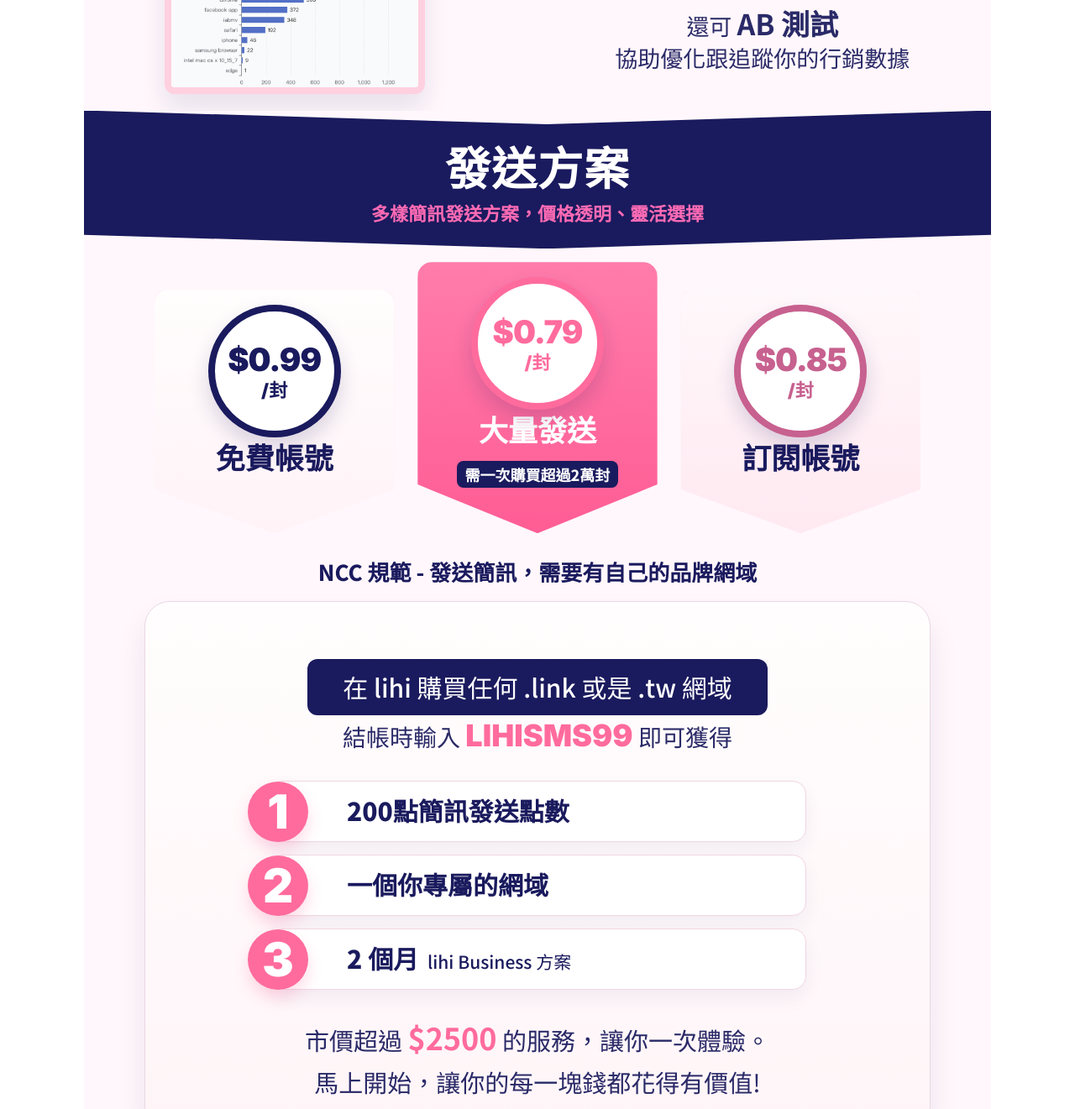
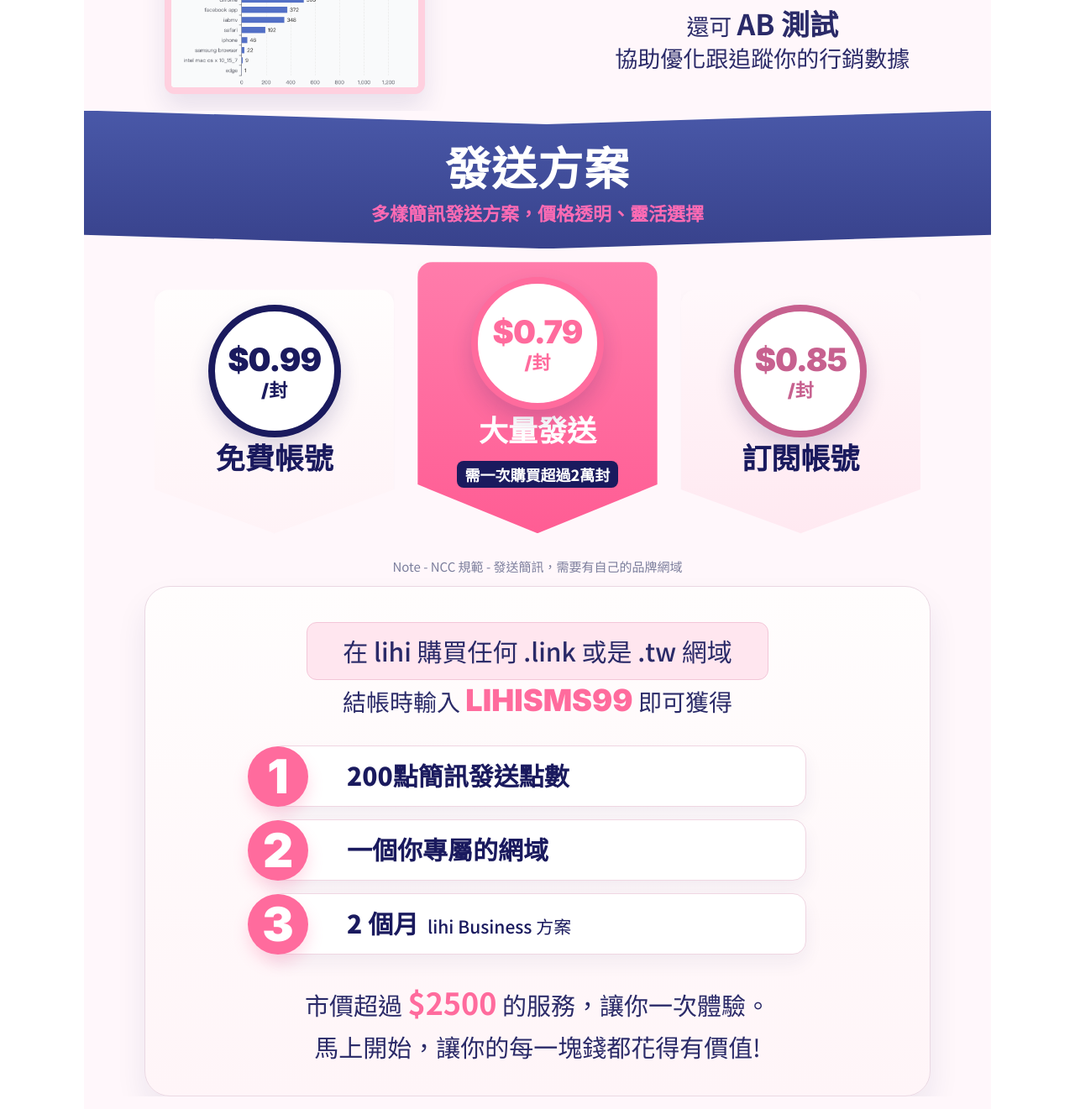
Before and after one commit to JardiniTsai168/lihisms-mirror, a plain HTML site: page preview-brand/index.html in a window 1280 px wide. Shown: the part 1811-3132 px from the top of the page at 84% size. Drawn offline with Linux system fonts and the light colour scheme.

Commit message:
Soften preview brand section colors

```diff
--- a/preview-brand/index.html
+++ b/preview-brand/index.html
@@ -99,7 +99,7 @@ button{font-family:inherit}
 .sms-wordmark{font-size:36px;line-height:1;font-weight:900;font-style:italic;letter-spacing:-1px;color:var(--ink);flex-shrink:0}
 .sms-wordmark span{color:var(--pink)}
 .shorturl{padding-top:0;padding-bottom:20px;background:#fff7fb}
-.shorturl .band{margin:0 -72px 18px;padding:18px 72px 16px;background:#1A1A5E}
+.shorturl .band{margin:0 -72px 18px;padding:18px 72px 16px;background:linear-gradient(180deg,#4856a4 0%,#37418b 100%)}
 .shorturl-title{display:flex;flex-direction:column;align-items:center;gap:4px;margin:0}
 .shorturl-brand{font:900 54px/1 'Inter','Noto Sans TC',sans-serif;font-style:italic;letter-spacing:.5px;color:#fff;text-shadow:none}
 .shorturl-copy{font-size:46px;line-height:1.12;font-weight:800;letter-spacing:1px;color:#FF6B9D;paint-order:stroke fill;-webkit-text-stroke:0;text-shadow:none}
@@ -121,7 +121,7 @@ button{font-family:inherit}
 .ab-note{margin-top:28px;text-align:center;color:#2A2A68;font-size:27px;line-height:1.35}
 .ab-note strong{font-size:34px}
 .plans{padding:0 84px 28px;background:#fff7fb;overflow:visible}
-.plans .band{margin:0 -84px 16px;padding:34px 72px 26px;background:#1A1A5E}
+.plans .band{margin:0 -84px 16px;padding:34px 72px 26px;background:linear-gradient(180deg,#4958a8 0%,#38428c 100%)}
 .plan-grid{display:grid;grid-template-columns:repeat(3,1fr);gap:28px;align-items:end;padding-top:0}
 .price-card{position:relative;min-height:290px;padding:180px 22px 54px;text-align:center;color:#1A1A5E;background:linear-gradient(180deg,#fffdfd,#fff3f7);clip-path:polygon(0 0,100% 0,100% 82%,50% 100%,0 82%);border-radius:18px 18px 0 0;box-shadow:0 18px 32px rgba(26,26,94,.09)}
 .price-card:nth-child(2){background:linear-gradient(180deg,#ff7cab,#ff5d94);color:#fff;min-height:322px}
@@ -134,12 +134,12 @@ button{font-family:inherit}
 .price-card h3{font-size:35px;font-weight:900;line-height:1.1}
 .price-card p{display:inline-block;margin-top:18px;background:#1A1A5E;color:#fff;border-radius:8px;padding:5px 10px;font-size:18px;line-height:1.25;font-weight:800;white-space:nowrap}
 .promo{padding:0 72px;background:#fff7fb;text-align:center}
-.promo-note{margin:0 auto 18px;max-width:980px;padding:0 22px;color:#1A1A5E;font-size:26px;font-weight:800;line-height:1.35;text-align:center}
+.promo-note{margin:0 auto 12px;max-width:980px;padding:0 22px;color:#7c7f9d;font-size:15px;font-weight:400;line-height:1.55;text-align:center}
 .promo-top{background:#1A1A5E;color:#fff;padding:64px 72px 58px;clip-path:polygon(0 0,51% 14%,100% 0,100% 86%,51% 100%,0 86%)}
 .promo-top h2{font:900 58px/1.1 'Inter','Noto Sans TC',sans-serif}
 .promo-top strong{display:block;font-size:72px;color:var(--ink);-webkit-text-stroke:0;text-shadow:4px 0 0 #fff,-4px 0 0 #fff,0 4px 0 #fff,0 -4px 0 #fff,3px 3px 0 #fff,-3px 3px 0 #fff,3px -3px 0 #fff,-3px -3px 0 #fff;margin-top:8px}
-.promo-body{background:linear-gradient(180deg,#fffdfd,#fff5f8);color:#2A2A68;padding:68px 108px 36px;clip-path:none;border:1px solid #ead8e3;border-radius:30px;box-shadow:0 20px 36px rgba(26,26,94,.08)}
-.promo-pill{display:inline-block;background:#1A1A5E;color:#fff;padding:11px 42px;border-radius:12px;font-size:30px;font-weight:500;margin-bottom:4px}
+.promo-body{background:linear-gradient(180deg,#fffdfd,#fff5f8);color:#2A2A68;padding:42px 108px 36px;clip-path:none;border:1px solid #ead8e3;border-radius:30px;box-shadow:0 20px 36px rgba(26,26,94,.08)}
+.promo-pill{display:inline-block;background:#ffe6ef;color:#2A2A68;padding:11px 42px;border-radius:12px;border:1px solid #f3c6d8;font-size:30px;font-weight:500;margin-bottom:4px}
 .promo-code{font-size:28px;margin-bottom:22px;color:#2A2A68}
 .promo-code strong{font:900 36px/1 'Inter',sans-serif;color:#FF6B9D;text-shadow:none}
 .gift-list{max-width:640px;margin:32px auto 28px;display:grid;gap:15px;text-align:left}
@@ -263,6 +263,7 @@ button{font-family:inherit}
   .price-bubble{width:142px;height:142px;font-size:35px}
   .promo{padding:0 24px}
   .promo-top,.promo-body{padding-left:24px;padding-right:24px}
+  .promo-note{margin-bottom:10px;font-size:14px;padding:0 8px}
   .promo-top h2{font-size:42px}
   .promo-top strong{font-size:52px}
   .promo-pill{font-size:23px;padding:10px 20px}
@@ -319,8 +320,10 @@ button{font-family:inherit}
   .price-bubble span{font-size:20px;margin-top:6px}
   .price-card h3{font-size:30px}
   .promo{padding:0 18px}
+  .promo-note{font-size:13px;line-height:1.5}
   .promo-top h2{font-size:36px}
   .promo-top strong{font-size:42px;-webkit-text-stroke:0;text-shadow:3px 0 0 #fff,-3px 0 0 #fff,0 3px 0 #fff,0 -3px 0 #fff,2px 2px 0 #fff,-2px 2px 0 #fff,2px -2px 0 #fff,-2px -2px 0 #fff}
+  .promo-body{padding-top:34px}
   .promo-body{padding-bottom:58px}
   .gift-list{gap:12px}
   .gift-list{padding-left:18px}
@@ -498,7 +501,7 @@ button{font-family:inherit}
 </div>
 </section>
 <section class="promo">
-<div class="promo-note">NCC 規範 - 發送簡訊，需要有自己的品牌網域</div>
+<div class="promo-note">Note - NCC 規範 - 發送簡訊，需要有自己的品牌網域</div>
 <div class="promo-body">
 <div class="promo-pill">在 lihi 購買任何 .link 或是 .tw 網域</div>
 <div class="promo-code">結帳時輸入 <strong>LIHISMS99</strong> 即可獲得</div>
```
